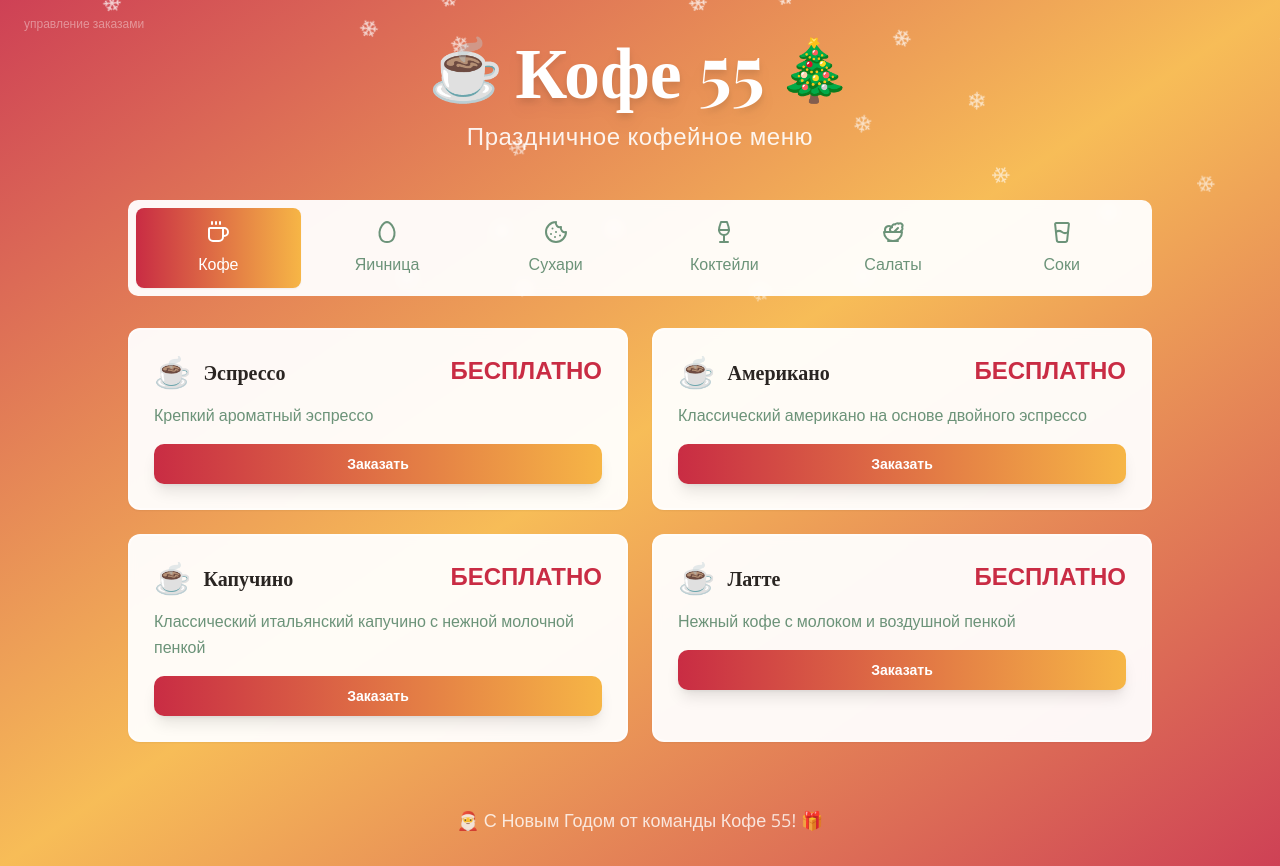
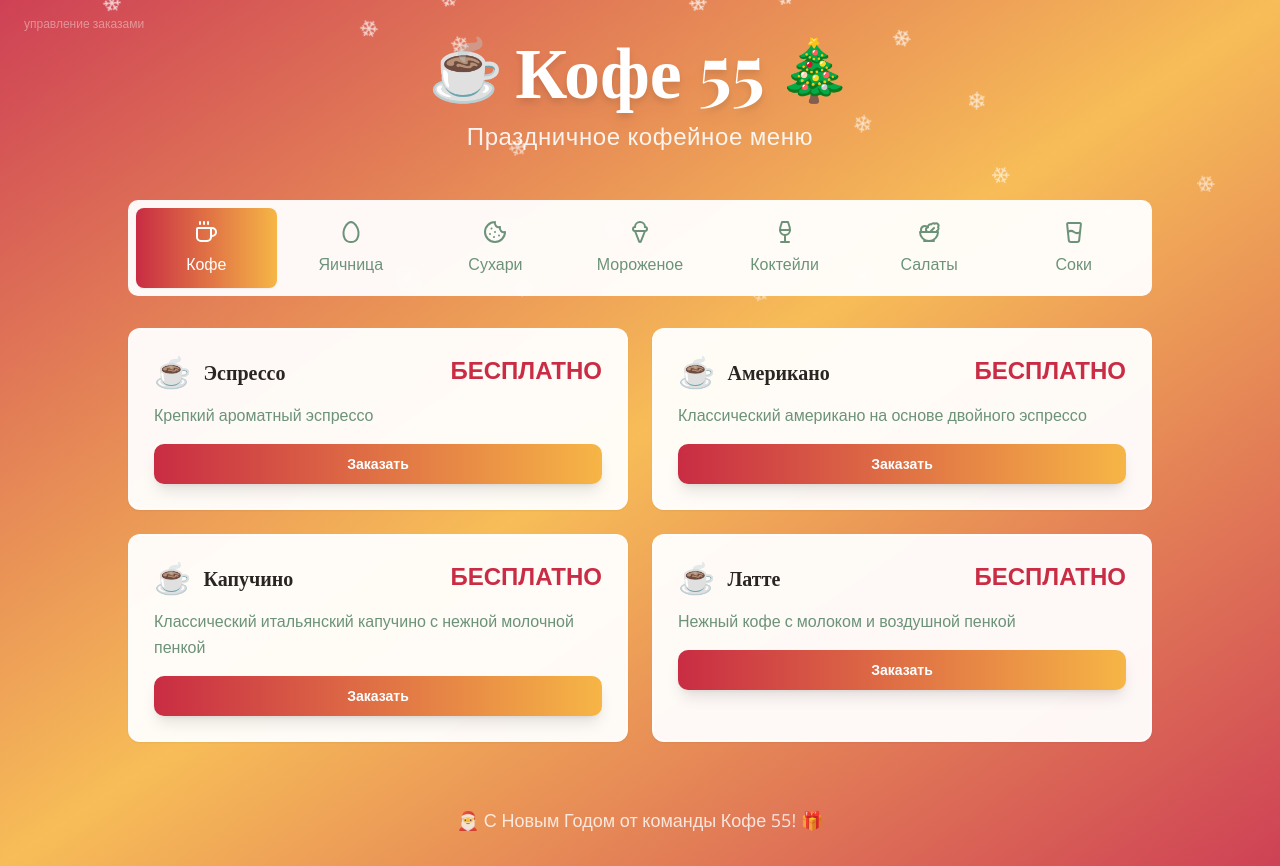
Before and after one commit to pr-poehali-dev/coffee-menu-site, a React (Vite) app: page / in a window 1280 px wide. Built offline with nearby package versions, Linux system fonts and the light colour scheme.

Commit message:
Добавить разделы мороженого в меню

```diff
--- a/src/pages/Index.tsx
+++ b/src/pages/Index.tsx
@@ -27,6 +27,11 @@ const menuData = {
   croutons: [
     { name: 'Сухари обычные', description: 'Хрустящие классические сухари из свежего хлеба', price: 0 },
     { name: 'Сухари в духовке с приправами', description: 'Ароматные сухари с чесноком, травами и специями', price: 0 },
+  ],
+  icecream: [
+    { name: 'Мороженое огуречное', description: 'Освежающее мороженое с натуральным огуречным вкусом', price: 0 },
+    { name: 'Мороженое томатное', description: 'Необычное мороженое с томатами и базиликом', price: 0 },
+    { name: 'Мороженое с солёной карамелью', description: 'Нежное мороженое с идеальным балансом сладкого и солёного', price: 0 },
   ],
   cocktails: [
     { name: 'Шоколадный коктейль', description: 'Насыщенный коктейль с бельгийским шоколадом и мороженым', price: 0 },
@@ -80,6 +85,8 @@ export default function Index() {
         return 'Egg';
       case 'croutons':
         return 'Cookie';
+      case 'icecream':
+        return 'IceCream';
       case 'cocktails':
         return 'Wine';
       case 'salads':
@@ -125,7 +132,7 @@ export default function Index() {
         </header>
 
         <Tabs value={activeTab} onValueChange={setActiveTab} className="w-full max-w-5xl mx-auto">
-          <TabsList className="grid w-full grid-cols-3 lg:grid-cols-6 mb-8 bg-white/95 backdrop-blur-sm p-2 h-auto gap-1">
+          <TabsList className="grid w-full grid-cols-3 lg:grid-cols-7 mb-8 bg-white/95 backdrop-blur-sm p-2 h-auto gap-1">
             <TabsTrigger value="coffee" className="flex flex-col items-center gap-2 py-3 data-[state=active]:bg-gradient-to-r data-[state=active]:from-primary data-[state=active]:to-secondary data-[state=active]:text-white">
               <Icon name="Coffee" size={24} />
               <span className="text-sm md:text-base font-medium">Кофе</span>
@@ -137,6 +144,10 @@ export default function Index() {
             <TabsTrigger value="croutons" className="flex flex-col items-center gap-2 py-3 data-[state=active]:bg-gradient-to-r data-[state=active]:from-primary data-[state=active]:to-secondary data-[state=active]:text-white">
               <Icon name="Cookie" size={24} />
               <span className="text-sm md:text-base font-medium">Сухари</span>
+            </TabsTrigger>
+            <TabsTrigger value="icecream" className="flex flex-col items-center gap-2 py-3 data-[state=active]:bg-gradient-to-r data-[state=active]:from-primary data-[state=active]:to-secondary data-[state=active]:text-white">
+              <Icon name="IceCream" size={24} />
+              <span className="text-sm md:text-base font-medium">Мороженое</span>
             </TabsTrigger>
             <TabsTrigger value="cocktails" className="flex flex-col items-center gap-2 py-3 data-[state=active]:bg-gradient-to-r data-[state=active]:from-primary data-[state=active]:to-secondary data-[state=active]:text-white">
               <Icon name="Wine" size={24} />
@@ -167,6 +178,7 @@ export default function Index() {
                             {category === 'coffee' && '☕'}
                             {category === 'eggs' && '🍳'}
                             {category === 'croutons' && '🍞'}
+                            {category === 'icecream' && '🍨'}
                             {category === 'cocktails' && '🍹'}
                             {category === 'salads' && '🥗'}
                             {category === 'juices' && '🧃'}
```
